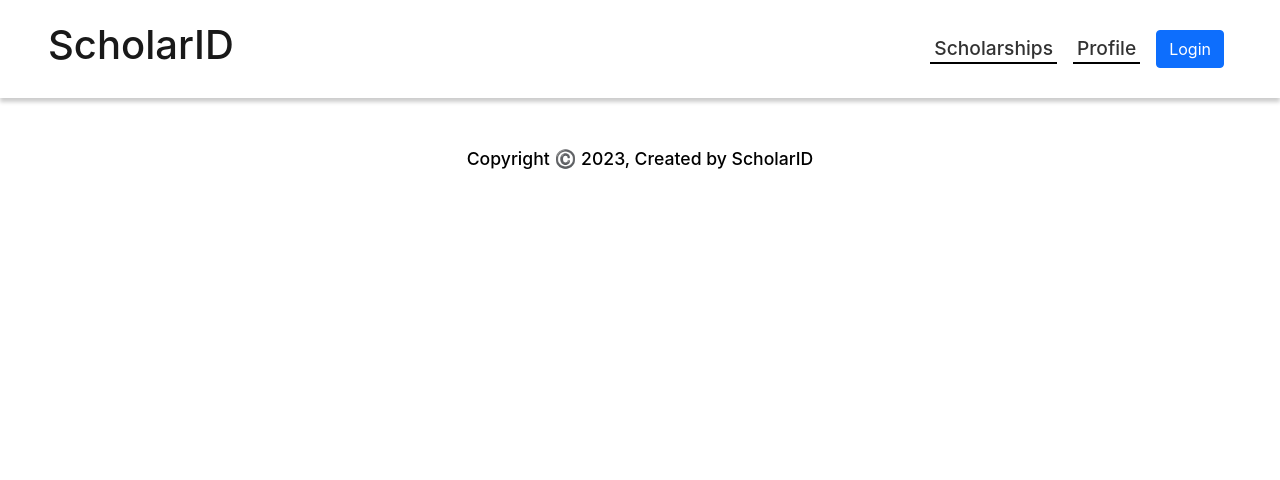
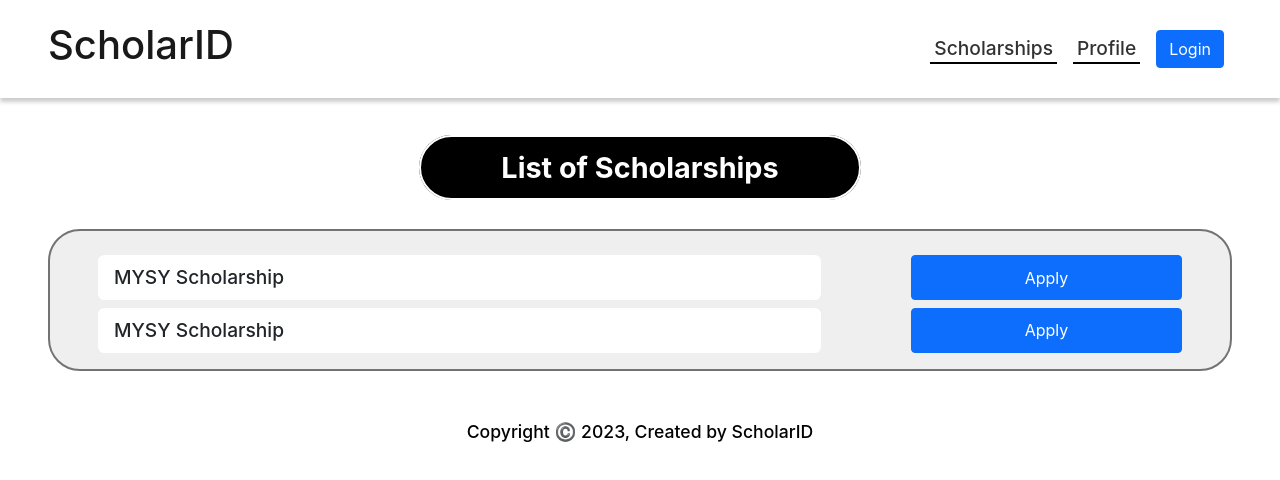
Before and after one commit to prajapati-yash/scholarID, a React (Create React App) app: page / in a window 1280 px wide. Shown: the top 480 px of the page. Built offline with nearby package versions, Linux system fonts and the light colour scheme; the HTML template or start-up script is replaced by a standard one.

Commit message:
Created two pages; list of scholarship page and individual scholarship page

```diff
--- a/src/App.js
+++ b/src/App.js
@@ -1,19 +1,24 @@
-import './App.css';
+import "./App.css";
 import { BrowserRouter, Route, Routes } from "react-router-dom";
 import Navbar from "./components/navbar/Navbar";
 import Footer from "./components/footer/Footer";
+import Scholarships from "./pages/Scholarships";
+import ScholarshipInfo from "./components/scholarships/ScholarshipInfo";
 
 function App() {
   return (
     <div className="App">
-       <BrowserRouter>
+      <BrowserRouter>
         <Navbar />
         <Routes>
-
+          <Route path="/" element={<Scholarships />}></Route>
+          <Route
+            path="/scholarship-details"
+            element={<ScholarshipInfo />}
+          ></Route>
         </Routes>
-        <Footer/>
-        </BrowserRouter>
-
+        <Footer />
+      </BrowserRouter>
     </div>
   );
 }
--- /dev/null
+++ b/src/components/scholarships/ScholarshipInfo.js
@@ -0,0 +1,81 @@
+import React from "react";
+import "../../styles/scholarships/ScholarshipInfo.css";
+
+function ScholarshipInfo() {
+  return (
+    <div className="col-11 mx-auto py-4">
+      <div
+        className="my-3 accordion accordion-box-border"
+        id="accordionExample"
+      >
+        <div className="accordion-item mb-3 accordion-box-border">
+          <h2 className="accordion-header" id="headingOne">
+            <button
+              className="accordion-button collapsed btn rounded-pill shadow-none accordion-heading"
+              type="button"
+              data-bs-toggle="collapse"
+              data-bs-target="#collapseOne"
+              aria-expanded="true"
+              aria-controls="collapseOne"
+            >
+              1. What is a MYSY Scholarship?
+            </button>
+          </h2>
+          <div
+            id="collapseOne"
+            className="accordion-collapse collapse"
+            aria-labelledby="headingOne"
+            data-bs-parent="#accordionExample"
+          >
+            <div className="accordion-body">
+              <li className="accordion-list-item">Scholarship Details</li>
+            </div>
+          </div>
+        </div>
+
+        <div className="accordion-item mb-3 accordion-box-border">
+          <h2 className="accordion-header" id="headingTwo">
+            <button
+              className="accordion-button collapsed btn rounded-pill shadow-none accordion-heading"
+              type="button"
+              data-bs-toggle="collapse"
+              data-bs-target="#collapseTwo"
+              aria-expanded="true"
+              aria-controls="collapseTwo"
+            >
+              2. Which documents are required to apply for scholarship?
+            </button>
+          </h2>
+          <div
+            id="collapseTwo"
+            className="accordion-collapse collapse"
+            aria-labelledby="headingTwo"
+            data-bs-parent="#accordionExample"
+          >
+            <div className="accordion-body">
+              <li className="accordion-list-item">Documents Details</li>
+            </div>
+          </div>
+        </div>
+      </div>
+
+      <div>
+        <div
+          className="verify-details-title my-auto"
+          style={{ paddingTop: "3rem", paddingBottom: "2.5rem" }}
+        >
+          <span className="verifyTitleBox">Verify your documents</span>
+        </div>
+
+        <div>
+          <div className="verify-details-text">Click on the below button to verify your documents!</div>
+          <div className="py-3">
+            <button type="button" className="btn btn-primary verify-details-button px-4 py-2" >Verify</button>
+          </div>
+        </div>
+      </div>
+    </div>
+  );
+}
+
+export default ScholarshipInfo;
--- /dev/null
+++ b/src/components/scholarships/ScholarshipList.js
@@ -0,0 +1,55 @@
+import React from "react";
+import "../../styles/scholarships/ScholarshipList.css";
+
+function ScholarshipList() {
+  const handleClick = (url) => {
+    window.location.href = url;
+  };
+
+  return (
+    <div>
+      <div
+        className="scholarship-details-title my-auto"
+        style={{ paddingTop: "3rem", paddingBottom: "2.5rem" }}
+      >
+        <span className="scholarshipTitleBox">List of Scholarships</span>
+      </div>
+
+      <div className="py-3 mx-5 scholarship-list-component">
+        <div className="d-flex mx-5 py-2">
+          <div className="col-8 px-3 py-2 d-flex align-items-center scholarship-list-title">
+            MYSY Scholarship
+          </div>
+          <div className="col-1"></div>
+          <div className="d-grid col-3">
+            <button
+              type="button"
+              className="btn btn-pilled btn-primary"
+              onClick={() => handleClick("/scholarship-details")}
+            >
+              Apply
+            </button>
+          </div>
+        </div>
+
+        <div className="d-flex mx-5">
+          <div className="col-8 px-3 py-2 d-flex align-items-center scholarship-list-title">
+            MYSY Scholarship
+          </div>
+          <div className="col-1"></div>
+          <div className="d-grid col-3">
+            <button
+              type="button"
+              className="btn btn-primary"
+              onClick="/scholarship-details"
+            >
+              Apply
+            </button>
+          </div>
+        </div>
+      </div>
+    </div>
+  );
+}
+
+export default ScholarshipList;
--- /dev/null
+++ b/src/pages/Scholarships.js
@@ -0,0 +1,13 @@
+import React from "react";
+import ScholarshipInfo from "../components/scholarships/ScholarshipInfo";
+import ScholarshipList from "../components/scholarships/ScholarshipList";
+
+function Scholarships() {
+  return (
+    <div>
+      <ScholarshipList />
+    </div>
+  );
+}
+
+export default Scholarships;
--- /dev/null
+++ b/src/styles/scholarships/ScholarshipInfo.css
@@ -0,0 +1,48 @@
+.accordian-div {
+  background: linear-gradient(to left, #6a79ff, #4250ff);
+  color: white;
+  padding: 1.8rem;
+  border-radius: 2rem;
+  margin-top: 1rem;
+}
+
+.accordion-box-border {
+  border-radius: 2.4rem !important;
+}
+
+.accordion-heading {
+  font-size: 1.2rem;
+  font-weight: 600;
+}
+
+.accordion-list-item {
+  text-align: left;
+  font-size: 1.1rem;
+}
+
+.verify-details-title {
+  color: white;
+  font-size: 1.3rem;
+  font-weight: 600;
+}
+
+.verifyTitleBox {
+  font-size: 1.8rem;
+  color: #fff;
+  font-weight: 700;
+  background-color: black;
+  width: 70%;
+  border-radius: 2.5rem;
+  padding: 0.8rem 5rem;
+  border: 2px solid white;
+}
+
+.verify-details-text{
+  font-size: 1.2rem;
+  font-weight: 500;
+}
+
+.verify-details-button{
+  font-size: 1.1rem;
+  font-weight: 600;
+}
--- /dev/null
+++ b/src/styles/scholarships/ScholarshipList.css
@@ -0,0 +1,29 @@
+.scholarship-details-title {
+  color: white;
+  font-size: 1.3rem;
+  font-weight: 600;
+}
+
+.scholarshipTitleBox {
+  font-size: 1.8rem;
+  color: #fff;
+  font-weight: 700;
+  background-color: black;
+  width: 70%;
+  border-radius: 2.5rem;
+  padding: 0.8rem 5rem;
+  border: 2px solid white;
+}
+
+.scholarship-list-component {
+    background-color: #efefef;
+    border-radius: 2rem;
+    border: 2px solid #737373;
+}
+
+.scholarship-list-title{
+    font-size: 1.2rem;
+    font-weight: 500;
+    background-color: #fff;
+    border-radius: 0.4rem;
+}
```
